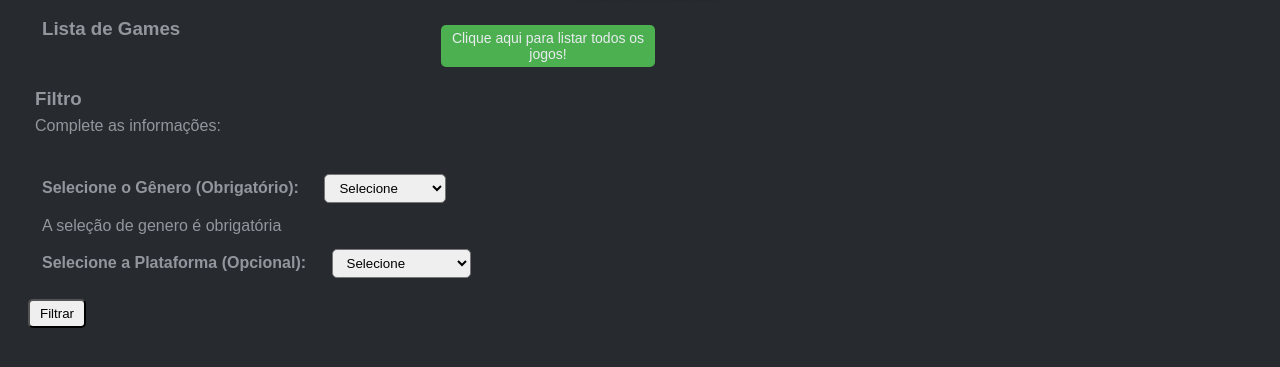
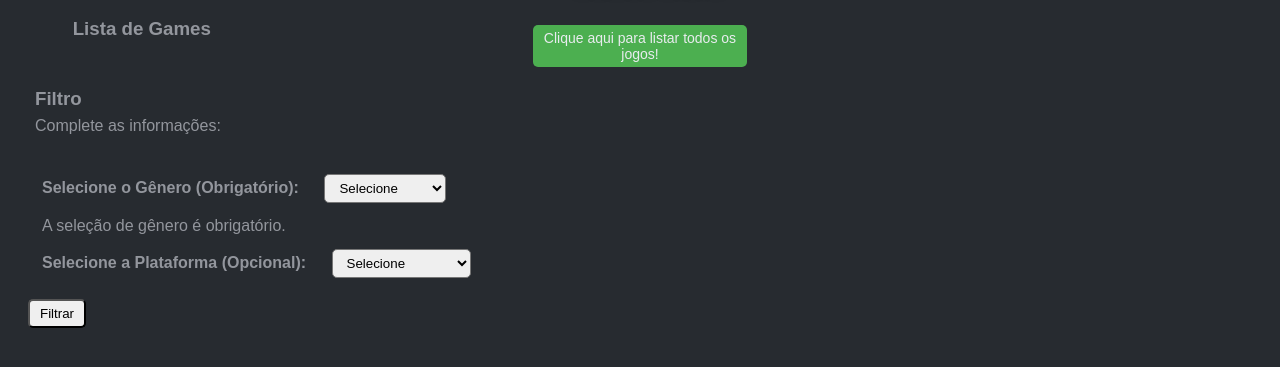
Before and after one commit to BrunaLecy/Game-Store, a plain HTML site: page index.html in a window 1280 px wide. Both pictures are taken after a click on the button "Filtrar". Shown: the part 149-516 px from the top of the page. Drawn offline with Linux system fonts and the light colour scheme.

Commit message:
Código Atualizado

```diff
--- a/scripts.js
+++ b/scripts.js
@@ -33,22 +33,19 @@ function fetchApiData(){
 }
 
 async function filtrar() {
-	const genero = document.getElementById('selectGenero');
+	const genero = document.getElementById("selectGenero");
 	if(genero.value === "") {
-		console.log("genero obrigatório")
 
 		let data1 =` <div class="mensagem">
-			<p class="descricao">A seleção de genero é obrigatória</p>
+			<p class="descricao">A seleção de gênero é obrigatório.</p>
 		</div>`
 		document.getElementById("mensagem").innerHTML=data1;
 		return
 	}
 	var generoValue = genero.options[genero.selectedIndex].value;
-	console.log(generoValue)
 
-	const plataforma = document.getElementById('selectPlataforma');
+	const plataforma = document.getElementById("selectPlataforma");
 	var plataformaValue = plataforma.options[plataforma.selectedIndex].value;
-	console.log(plataformaValue)
 
 	//fetch('https://free-to-play-games-database.p.rapidapi.com/api/filter?tag=3d.mmorpg.fantasy.pvp&platform=browser', options)
 	var fetchString = plataformaValue === "" ? 'https://free-to-play-games-database.p.rapidapi.com/api/games?category=' + generoValue + '&sort-by=release-date' :
@@ -59,7 +56,6 @@ async function filtrar() {
 	.then(data => {
 		let data1="";
 
-		console.log(data)
 		if(data.status_message) {
 				data1+=` <div class="container">
 				<p class="descricao">Result not found: ${data.status_message}</p>
@@ -97,7 +93,6 @@ async function filtrar() {
 		document.getElementById("mensagem").innerHTML=data1;
 
 	}).catch(error => {
-		console.log(error)
 		throw(error);
 	})
 }
--- a/style.css
+++ b/style.css
@@ -53,6 +53,8 @@ body {
     grid-template-columns: 20% 20% 20%;
     column-gap: 150px;
     row-gap: 30px;
+    justify-content: space-around;
+
 }
 
 .container {
@@ -88,10 +90,6 @@ body {
     color: #93969d;
 }
 
-fieldset {
-    border: 0;
-}
-
 input, select, button{
     font-family: 'Sarala', sans-serif;
     border-radius: 5px;
```
Also changed, not shown: index.html (+5 -0 lines).
